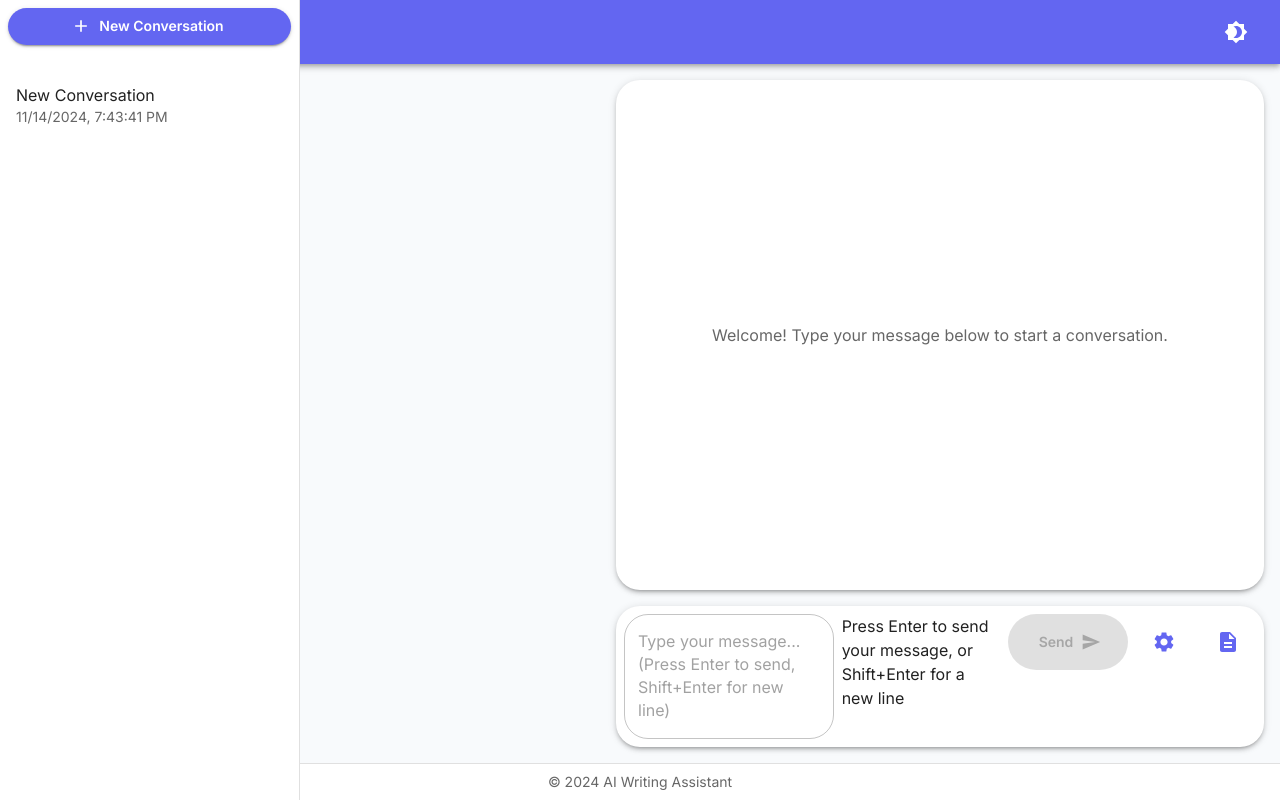
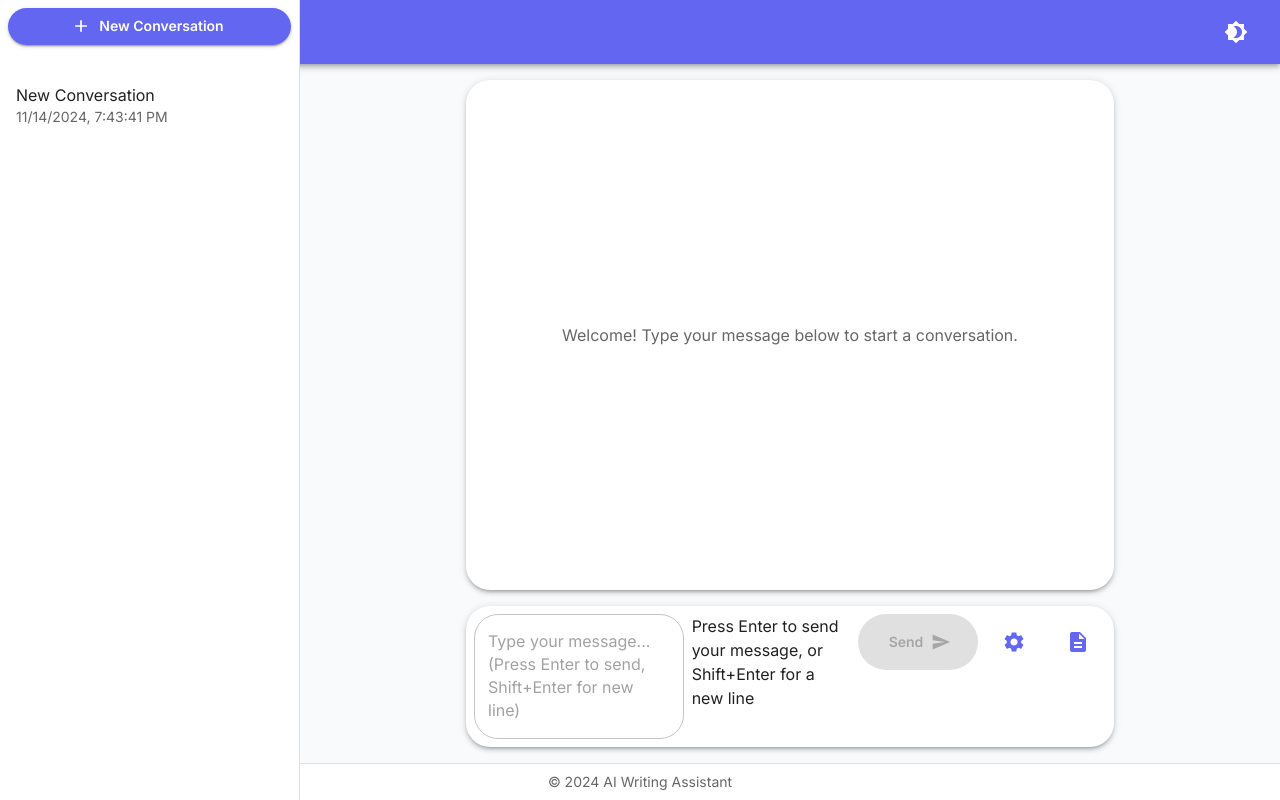
Before and after one commit to PierrunoYT/ai-writing-assistant, a React (Vite) app: page / in a window 1280 px wide. Built offline with nearby package versions, Linux system fonts and the light colour scheme.

Commit message:
Center chat field with proper spacing adjustments

```diff
--- a/src/components/ChatInterface.tsx
+++ b/src/components/ChatInterface.tsx
@@ -184,7 +184,8 @@ const ChatInterface = () => {
         flexGrow: 1,
         minWidth: 0,
         height: '100%',
-        ml: `${DRAWER_WIDTH}px`
+        ml: `${DRAWER_WIDTH}px`,
+        position: 'relative'
       }}>
         <Box sx={{
           flex: 1,
@@ -192,7 +193,12 @@ const ChatInterface = () => {
           display: 'flex',
           flexDirection: 'column',
           p: 2,
-          gap: 2
+          gap: 2,
+          maxWidth: '900px',
+          width: '100%',
+          margin: '0 auto',
+          position: 'relative',
+          right: `${DRAWER_WIDTH/2}px`
         }}>
           {isDocumentMode ? (
             <Box sx={{
```
